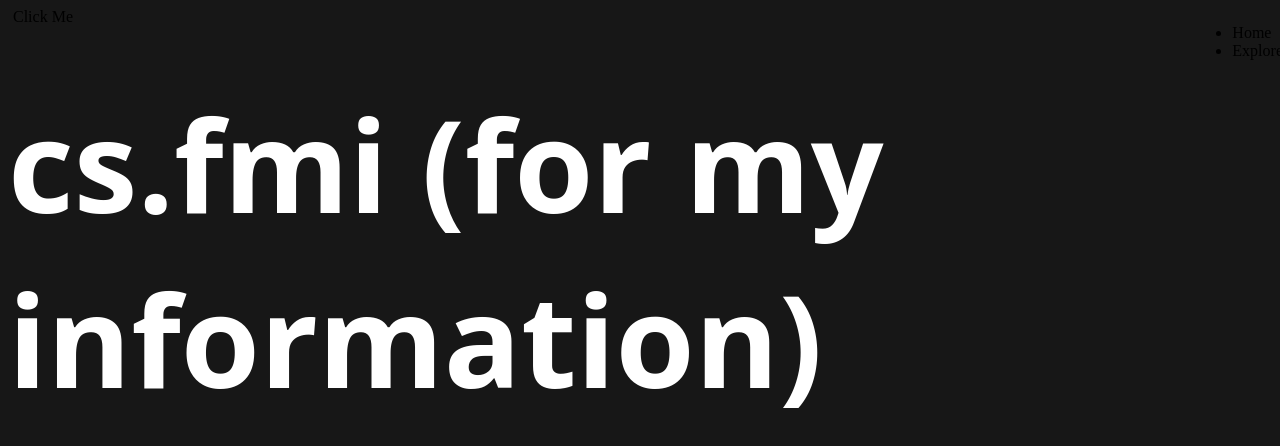
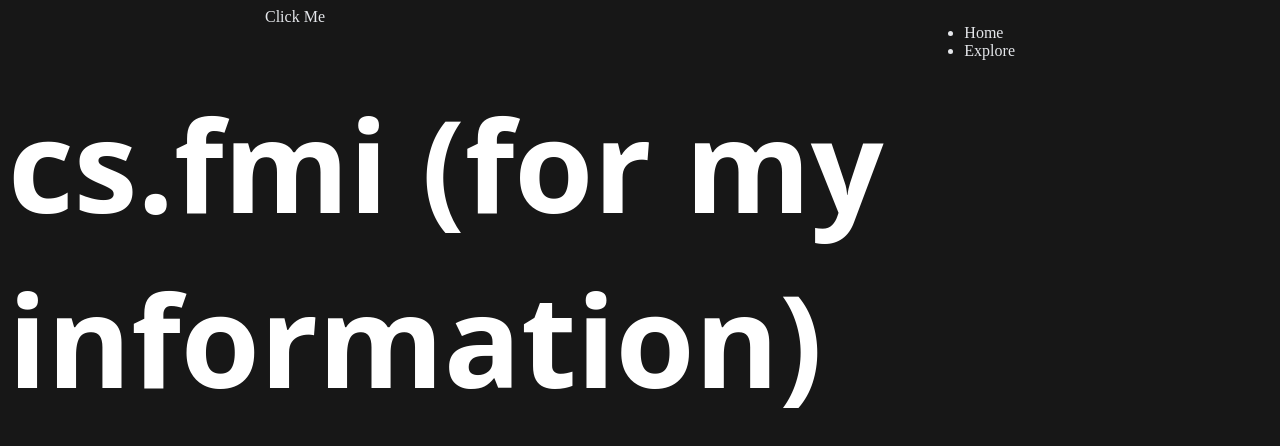
Before and after one commit to Alif-11/Roadmaps, a plain HTML site: page FS-Projects/CS_FYI_Clone/index.html in a window 1280 px wide. Drawn offline with Linux system fonts and the light colour scheme.

Commit message:
Navbar margin and width updates. Now, the Navbar is 750 px and centered on the screen

```diff
--- a/FS-Projects/CS_FYI_Clone/index.css
+++ b/FS-Projects/CS_FYI_Clone/index.css
@@ -2,14 +2,9 @@
   display: flex;
   justify-content: space-between;
   width: 100vw;
-}
-
-#homepage-navbar-left {
-  margin-left: 5px;
-}
-
-#homepage-navbar-right {
-  margin-right: 5px;
+  margin: 0 auto;
+  color: #e5e7eb;
+  max-width: 750px;
 }
 
 body {
```
